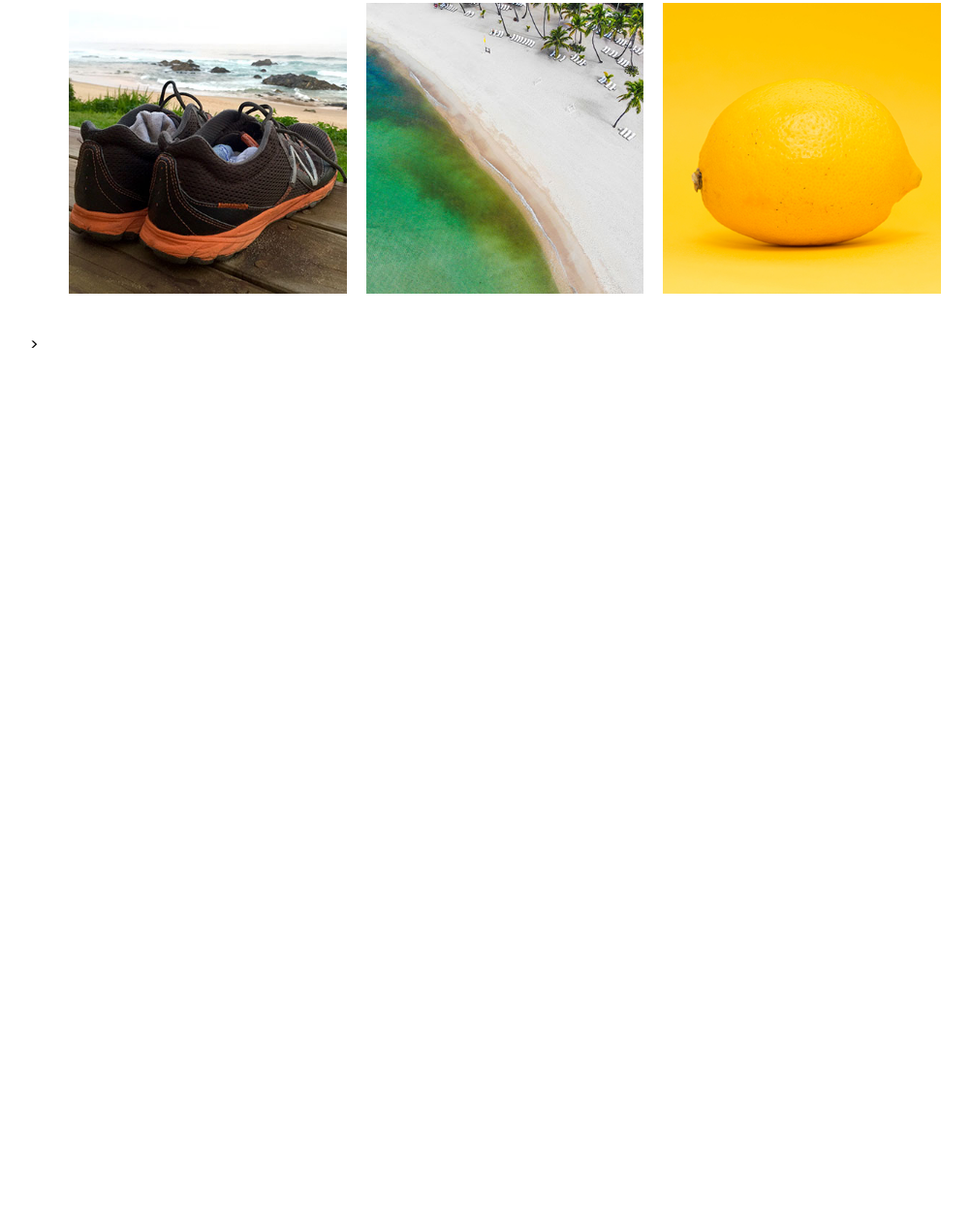
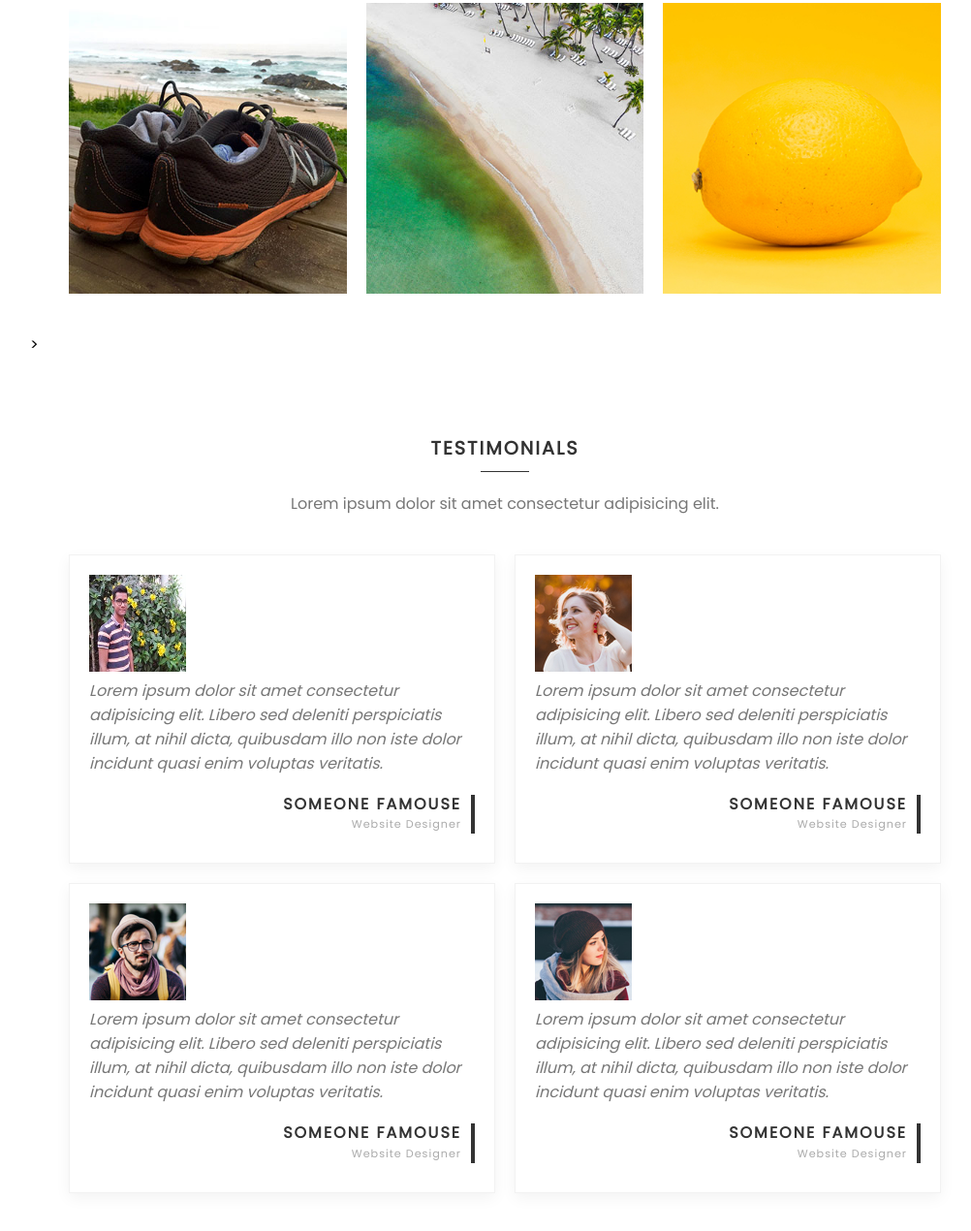
Before and after one commit to Ibrahim-K98han/personal-pro, a plain HTML site: page index.html in a window 1280 px wide. Shown: the part 3371-4641 px from the top of the page at 97% size, without its empty margins (269-1271 px from the left). Before the commit the page ends 3739 px from the top, so only its background shows below. Drawn offline with Linux system fonts and the light colour scheme.

Commit message:
add testmonial

```diff
--- a/index.html
+++ b/index.html
@@ -23,7 +23,7 @@
                 <li><a href="#about">About</a></li>
                 <li><a href="#service">Services</a></li>
                 <li><a href="#project">Project</a></li>
-                <li><a href="#">Testimonials</a></li>
+                <li><a href="#testimonials">Testimonials</a></li>
                 <li><a href="#">Contact</a></li>
             </ul>
         </div>
@@ -202,6 +202,51 @@
                     </div>
                 </div>
             </section>>
+            <!-- testmonial -->
+            <section class="testimonials adjust" id="testimonials">
+                <div class="title">
+                    <h2>Testimonials</h2>
+                    <p>Lorem ipsum dolor sit amet consectetur adipisicing elit.</p>
+                </div>
+                <div class="content">
+                    <div class="testmonialBox">
+                        <div class="imgBx">
+                            <img src="image/ibrahim-tesmonial.jpg" alt="">
+                            <p>Lorem ipsum dolor sit amet consectetur adipisicing elit. Libero sed deleniti perspiciatis
+                                illum, at nihil dicta, quibusdam illo non iste dolor incidunt quasi enim voluptas
+                                veritatis.</p>
+                            <h4>Someone Famouse <br> <span>Website Designer</span> </h4>
+                        </div>
+                    </div>
+                    <div class="testmonialBox">
+                        <div class="imgBx">
+                            <img src="image/user1.jpg" alt="">
+                            <p>Lorem ipsum dolor sit amet consectetur adipisicing elit. Libero sed deleniti perspiciatis
+                                illum, at nihil dicta, quibusdam illo non iste dolor incidunt quasi enim voluptas
+                                veritatis.</p>
+                            <h4>Someone Famouse <br> <span>Website Designer</span> </h4>
+                        </div>
+                    </div>
+                    <div class="testmonialBox">
+                        <div class="imgBx">
+                            <img src="image/user2.jpg" alt="">
+                            <p>Lorem ipsum dolor sit amet consectetur adipisicing elit. Libero sed deleniti perspiciatis
+                                illum, at nihil dicta, quibusdam illo non iste dolor incidunt quasi enim voluptas
+                                veritatis.</p>
+                            <h4>Someone Famouse <br> <span>Website Designer</span> </h4>
+                        </div>
+                    </div>
+                    <div class="testmonialBox">
+                        <div class="imgBx">
+                            <img src="image/user3.jpg" alt="">
+                            <p>Lorem ipsum dolor sit amet consectetur adipisicing elit. Libero sed deleniti perspiciatis
+                                illum, at nihil dicta, quibusdam illo non iste dolor incidunt quasi enim voluptas
+                                veritatis.</p>
+                            <h4>Someone Famouse <br> <span>Website Designer</span> </h4>
+                        </div>
+                    </div>
+                </div>
+            </section>
         </div>
     </div>
     <script>
--- a/style.css
+++ b/style.css
@@ -320,3 +320,41 @@ p{
     color: #fff;
     font-size: 1em;
 }
+.testimonials .content{
+    display: grid;
+    grid-template-columns: repeat(2, 1fr);
+    grid-gap: 20px;
+    margin: 40px 0;
+}
+.testimonials .content .testmonialBox{
+    background: var(--white2);
+    border: 1px solid rgba(0, 0, 0, 0.05);
+    box-shadow: 0 5px 15px rgba(0, 0, 0, 0.05);
+    padding: 20px;
+}
+.testimonials .content .testmonialBox .imgBx{
+    margin-bottom: 10px;
+    position: relative;
+}
+.testimonials .content .testmonialBox .imgBx p{
+    font-style: italic;
+}
+.testimonials .content .testmonialBox .imgBx h4{
+    text-align: right;
+    margin-top: 20px;
+    text-transform: uppercase;
+    letter-spacing: 2px;
+    font-size: 1em;
+    color: var(--black);
+    line-height: 1.2em;
+    font-weight: 600;
+    border-right: 4px solid var(--black);
+    padding-right: 10px;
+}
+.testimonials .content .testmonialBox .imgBx h4 span{
+    text-transform: initial;
+    color: #aaa;
+    letter-spacing: 1px;
+    font-weight: 300;
+    font-size: 0.7em;
+}
```
Also changed, not shown: image/ibrahim-tesmonial.jpg (added), image/user1.jpg (added), image/user2.jpg (added), image/user3.jpg (added).
